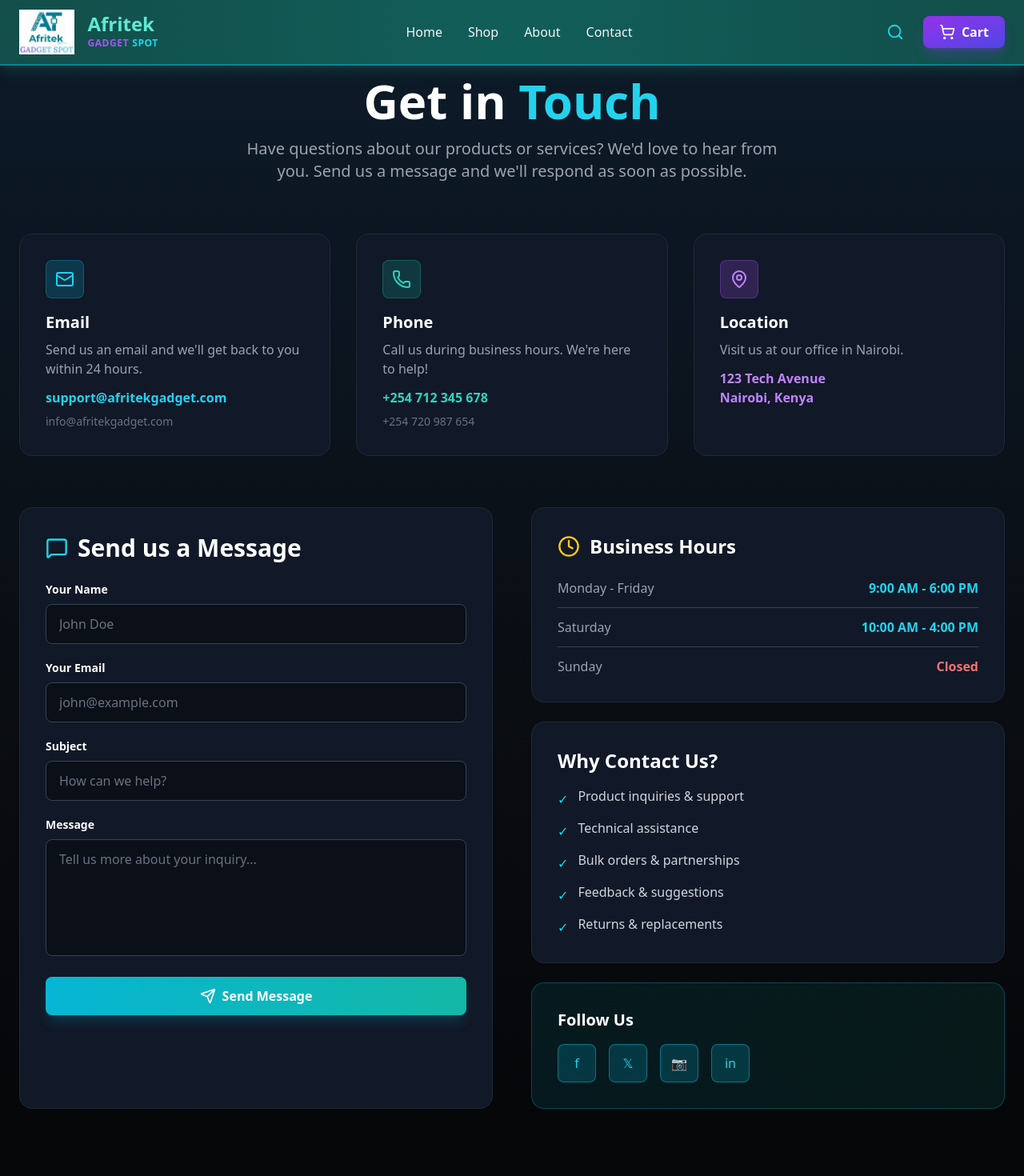
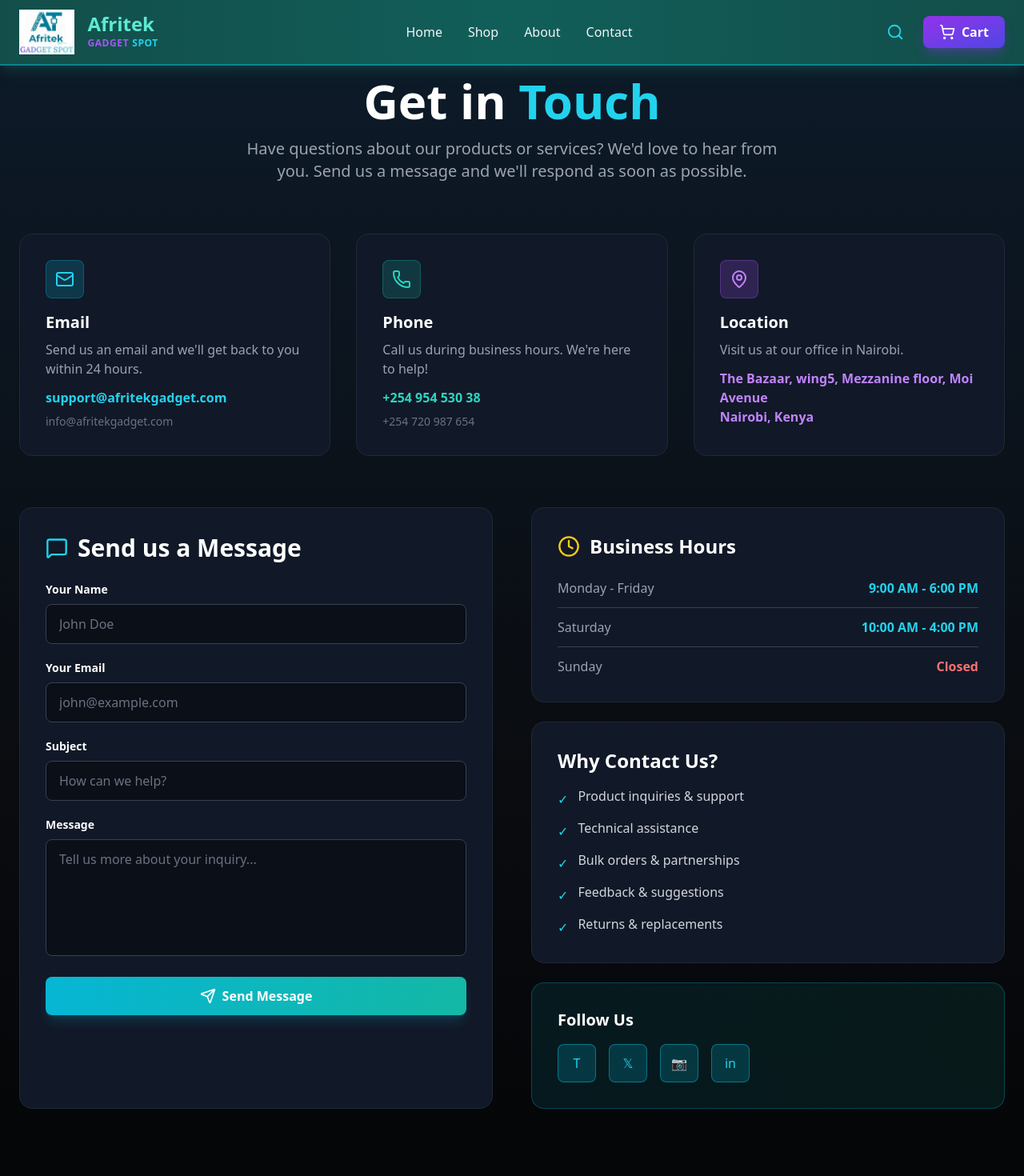
Before and after one commit to Eddahkarambu/Afritek-Gadget-Spot, a React (Create React App) app in the folder afritek-gadget-spot/: page /contact in a window 1280 px wide. Shown: the top 1470 px of the page at 80% size. Built offline with nearby package versions, Linux system fonts and the light colour scheme.

Commit message:
add contact details

```diff
--- a/afritek-gadget-spot/src/Pages/Contact.js
+++ b/afritek-gadget-spot/src/Pages/Contact.js
@@ -75,10 +75,10 @@ const Contact = () => {
               Call us during business hours. We're here to help!
             </p>
             <a
-              href="tel:+254712345678"
+              href="tel:+25495453038"
               className="text-teal-400 hover:text-teal-300 font-semibold transition-colors"
             >
-              +254 712 345 678
+              +254 954 530 38
             </a>
             <p className="text-gray-500 text-sm mt-2">+254 720 987 654</p>
           </div>
@@ -93,7 +93,7 @@ const Contact = () => {
               Visit us at our office in Nairobi.
             </p>
             <p className="text-purple-400 hover:text-purple-300 font-semibold transition-colors">
-              123 Tech Avenue
+              The Bazaar, wing5, Mezzanine floor, Moi Avenue
               <br />
               Nairobi, Kenya
             </p>
@@ -265,7 +265,8 @@ const Contact = () => {
                   className="w-12 h-12 bg-cyan-500/20 hover:bg-cyan-500/30 border border-cyan-500/50 rounded-lg flex items-center justify-center text-cyan-400 hover:text-cyan-300 transition-all"
                   title="Facebook"
                 >
-                  f
+                  T
+
                 </a>
                 <a
                   href="https://twitter.com/afritek"
@@ -275,7 +276,7 @@ const Contact = () => {
                   𝕏
                 </a>
                 <a
-                  href="https://instagram.com/afritek"
+                  href="https://www.instagram.com/afritek_gadget_spot/"
                   className="w-12 h-12 bg-cyan-500/20 hover:bg-cyan-500/30 border border-cyan-500/50 rounded-lg flex items-center justify-center text-cyan-400 hover:text-cyan-300 transition-all"
                   title="Instagram"
                 >
```
